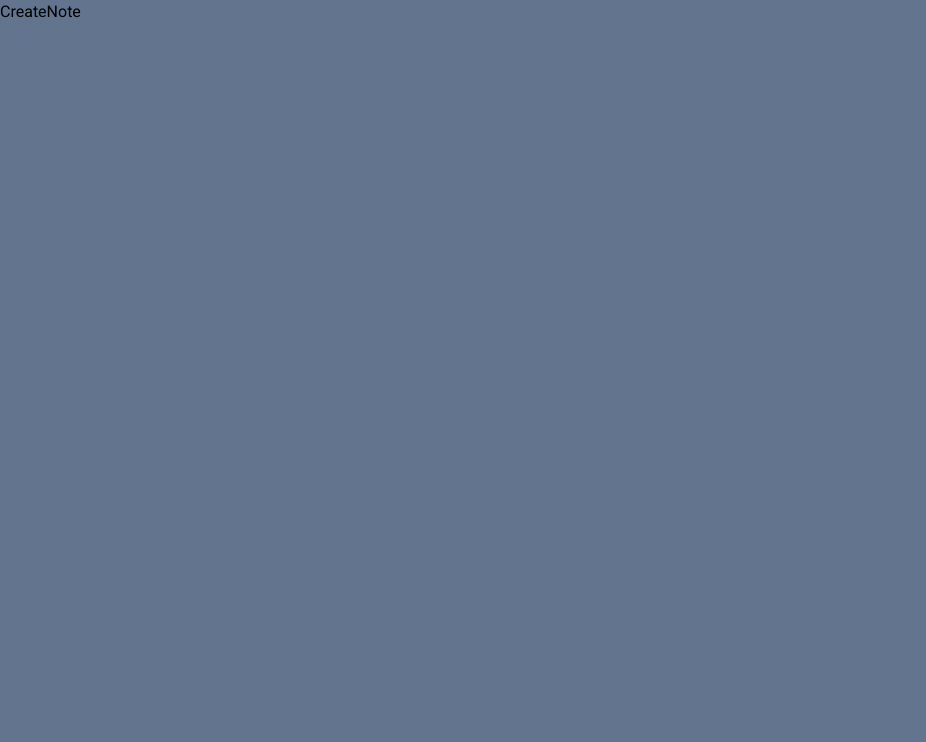
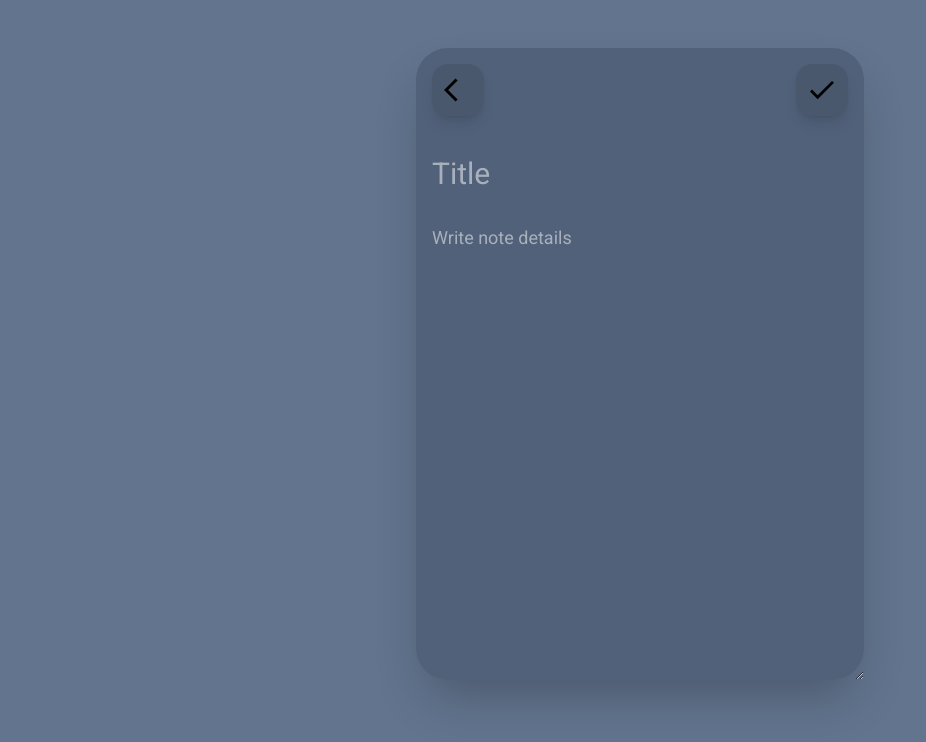
Before and after one commit to ashish-off/NotePlus, a React (Vite) app: page /create-note in a window 1280 px wide. Shown: the top 742 px of the page, without its empty margins (0-926 px from the left). Built offline with nearby package versions, Linux system fonts and the light colour scheme.

Commit message:
CreateNote UI is completed

```diff
--- a/src/pages/CreateNote.tsx
+++ b/src/pages/CreateNote.tsx
@@ -1,9 +1,40 @@
-import React from 'react'
+import React from "react";
+import { IoMdCheckmark } from "react-icons/io";
+import { MdArrowBackIos } from "react-icons/md";
+import { Link } from "react-router-dom";
 
 const CreateNote = () => {
   return (
-    <div>CreateNote</div>
-  )
-}
+    <section className="w-full md:w-md mx-auto py-4 px-4 md:px-0">
+      <main className="bg-gray-900/20 my-8 shadow-2xl rounded-4xl">
+        <header className="flex justify-between items-center py-4 px-4">
+          <Link
+            to={"/"}
+            className="bg-neutral-800/15 h-13 w-13 flex items-center justify-center rounded-2xl shadow-lg hover:shadow-none active:shadow-none active:scale-95"
+          >
+            <MdArrowBackIos size={28} />{" "}
+          </Link>
+          <button className="bg-neutral-800/15 h-13 w-13 flex items-center justify-center rounded-2xl shadow-lg hover:shadow-none active:shadow-none active:scale-95">
+            <IoMdCheckmark size={32} />
+          </button>
+        </header>
 
-export default CreateNote
+        <form className="flex flex-col gap-4 mt-4">
+          <input
+            type="text"
+            placeholder="Title"
+            autoFocus
+            className="w-full px-4 py-2 rounded-xl text-3xl text-white outline-none"
+          />
+          <textarea
+            rows={16}
+            className="w-full px-4 py-2 rounded-xl text-lg text-white outline-none"
+            placeholder="Write note details"
+          ></textarea>
+        </form>
+      </main>
+    </section>
+  );
+};
+
+export default CreateNote;
```
